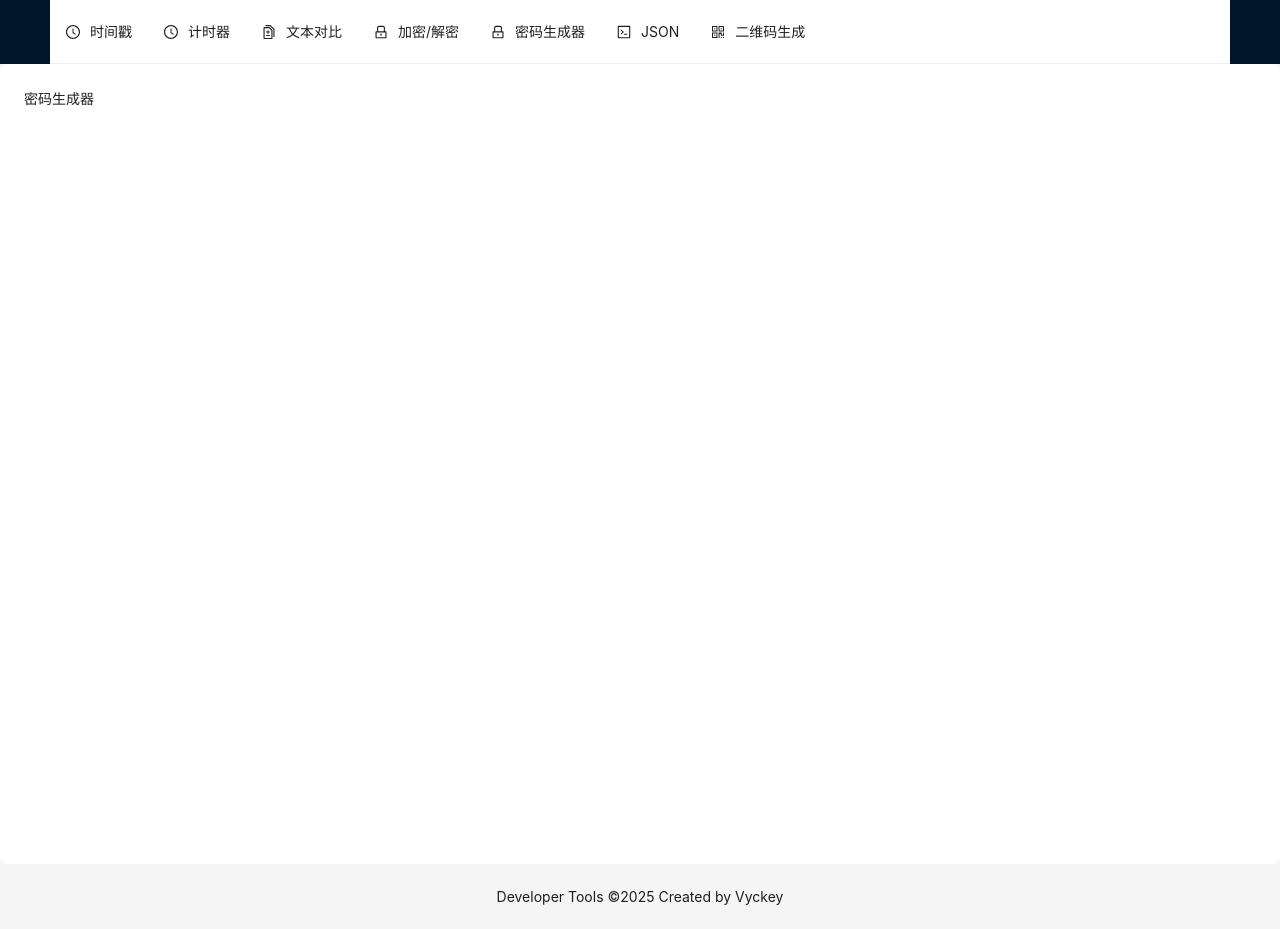
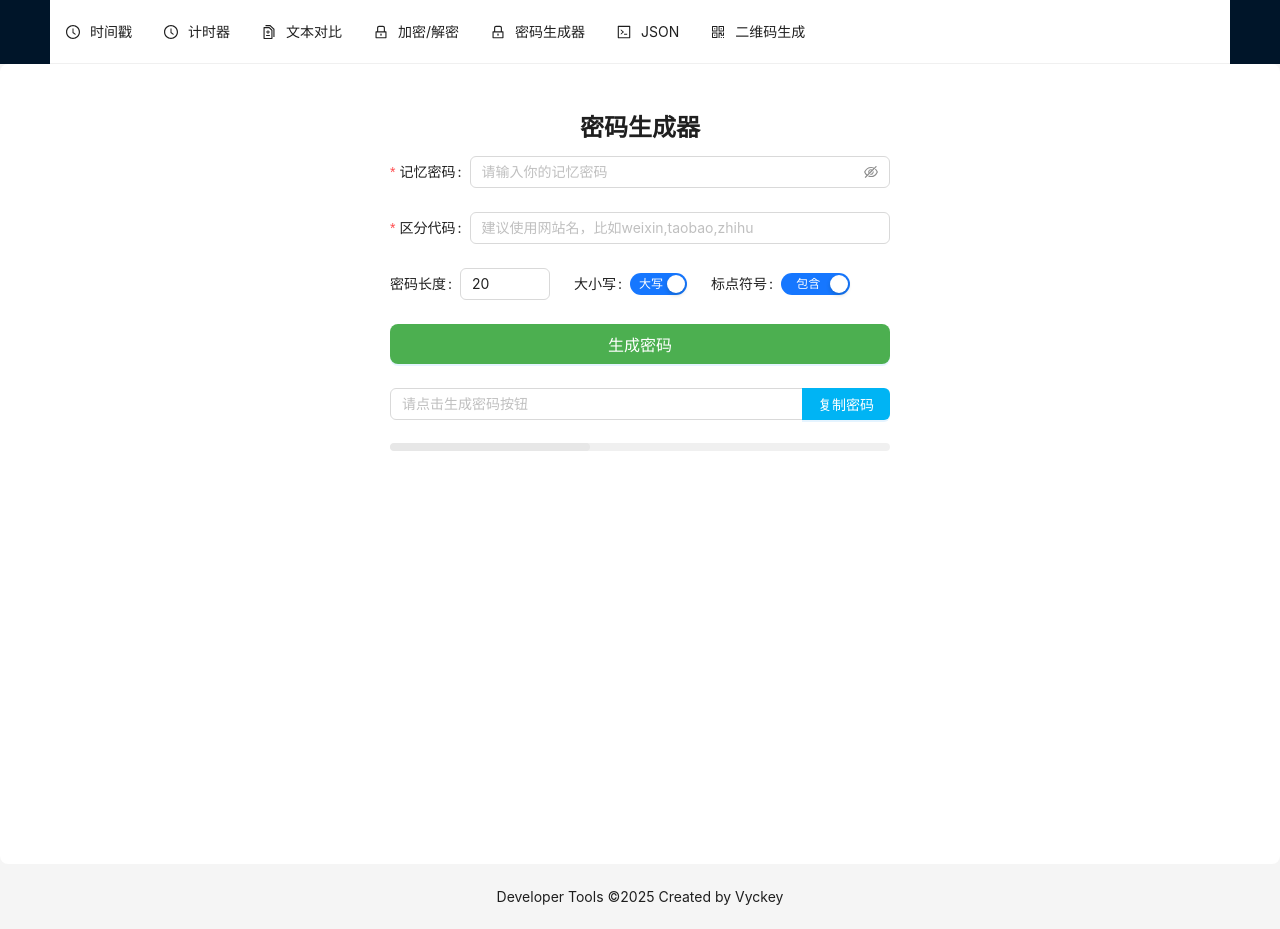
Before and after one commit to vyckey/vyckey.github.io, a React (Create React App) app: page /tools/password in a window 1280 px wide. Built offline with nearby package versions, Linux system fonts and the light colour scheme.

Commit message:
add password generator tool

```diff
--- a/src/components/tools/PasswordGenerator.tsx
+++ b/src/components/tools/PasswordGenerator.tsx
@@ -1,5 +1,127 @@
-import React from 'react';
+import React, { useState } from 'react';
+import {
+  Button,
+  Flex,
+  Form,
+  Input,
+  InputNumber,
+  message,
+  Progress,
+  Space,
+  Switch,
+} from 'antd';
+import Title from 'antd/es/typography/Title';
+import { hashPassword, generatePassword } from '../../util/password';
+import '../../index.css';
 
 export default function PasswordGenerator() {
-  return <>密码生成器</>;
+  const [password, setPassword] = useState('');
+  const [strength, setStrength] = useState(0);
+
+  interface FormData {
+    password: string;
+    code: string;
+    length: number;
+    punctuation: boolean;
+    capital: boolean;
+  }
+
+  function onGeneratePassword(values: FormData) {
+    const hash = hashPassword(values.password, values.code);
+    const newPassword = generatePassword(
+      hash,
+      values.length,
+      values.punctuation,
+      values.capital
+    );
+    setPassword(newPassword);
+    setStrength(10);
+  }
+
+  function copyPassword() {
+    navigator.clipboard
+      .writeText(password)
+      .then(() => message.success('复制成功'))
+      .catch(() => message.error('复制失败'));
+  }
+
+  return (
+    <div className="form-container">
+      <Title level={3} style={{ textAlign: 'center' }}>
+        密码生成器
+      </Title>
+      <Form<FormData>
+        initialValues={{
+          length: 20,
+          punctuation: true,
+          capital: true,
+        }}
+        onFinish={onGeneratePassword}>
+        <Form.Item
+          name="password"
+          label="记忆密码"
+          required
+          rules={[{ required: true, message: '请输入记忆密码!' }]}>
+          <Input.Password placeholder="请输入你的记忆密码" />
+        </Form.Item>
+        <Form.Item
+          name="code"
+          label="区分代码"
+          required
+          rules={[
+            { required: true, message: '请输入区分代码' },
+            { min: 3, message: '区分代码过短!' },
+          ]}>
+          <Input allowClear placeholder="建议使用网站名，比如weixin,taobao,zhihu" />
+        </Form.Item>
+        <Flex gap="large">
+          <Form.Item name="length" label="密码长度">
+            <InputNumber min={8} max={30} />
+          </Form.Item>
+          <Form.Item name="capital" label="大小写">
+            <Switch
+              checkedChildren="大写"
+              unCheckedChildren="小写"
+              defaultChecked
+            />
+          </Form.Item>
+          <Form.Item name="punctuation" label="标点符号">
+            <Switch
+              checkedChildren="包含"
+              unCheckedChildren="不包含"
+              defaultChecked
+            />
+          </Form.Item>
+        </Flex>
+        <Form.Item>
+          <Button
+            block
+            type="primary"
+            htmlType="submit"
+            size="large"
+            style={{ backgroundColor: '#4caf50' }}>
+            生成密码
+          </Button>
+        </Form.Item>
+        <Space.Compact style={{ width: '100%' }}>
+          <Input value={password} placeholder="请点击生成密码按钮" />
+          <Button
+            type="primary"
+            style={{ backgroundColor: '#00b4f4' }}
+            onClick={copyPassword}>
+            复制密码
+          </Button>
+        </Space.Compact>
+        <div>
+          <Progress
+            style={{ marginTop: 15 }}
+            showInfo={false}
+            status={strength === 0 ? 'exception' : undefined}
+            strokeColor="#e7e7e7"
+            percent={40}
+          />
+        </div>
+      </Form>
+    </div>
+  );
 }
--- a/src/index.css
+++ b/src/index.css
@@ -11,3 +11,15 @@ code {
   font-family: source-code-pro, Menlo, Monaco, Consolas, 'Courier New',
     monospace;
 }
+
+.form-container {
+  width: 100%;
+  max-width: 500px;
+  margin: 0 auto;
+}
+
+@media (min-width: 768px) {
+  .form-container {
+    width: 500px;
+  }
+}
--- /dev/null
+++ b/src/util/password.tsx
@@ -0,0 +1,72 @@
+import CryptoJS from 'crypto-js';
+
+export function hashPassword(password: string, code: string) {
+  const encrypted1 = CryptoJS.HmacSHA256(code, password);
+  const encrypted2 = CryptoJS.HmacSHA256('hello', encrypted1);
+  const encrypted3 = CryptoJS.HmacSHA256('world', encrypted1);
+  const source = CryptoJS.enc.Hex.stringify(encrypted2).split('');
+  const rule = CryptoJS.enc.Hex.stringify(encrypted3).split('');
+  // 字母大小写转换
+  const str = 'whenthecatisawaythemicewillplay666';
+  for (let i = 0; i < source.length; ++i) {
+    if (isNaN(source[i])) {
+      if (str.search(rule[i]) > -1) {
+        source[i] = source[i].toUpperCase();
+      }
+    }
+  }
+  return source.join('');
+}
+
+export function generatePassword(
+  hash: string,
+  length: number,
+  punctuation: boolean,
+  capital: boolean
+) {
+  // 生成字符表
+  const lower = 'abcdefghijklmnopqrstuvwxyz'.split('');
+  const upper = 'ABCDEFGHIJKLMNOPQRSTUVWXYZ'.split('');
+  const number = '0123456789'.split('');
+  const punctuations = '~*-+()!@#$^&'.split('');
+  let alphabet = lower.concat(number);
+  if (punctuation === true) {
+    alphabet = alphabet.concat(punctuations);
+  }
+  if (capital === true) {
+    alphabet = alphabet.concat(upper);
+  }
+
+  // 生成密码
+  // 从0开始截取长度为length的字符串，直到满足密码复杂度为止
+  for (let i = 0; i <= hash.length - length; ++i) {
+    const sub_hash = hash.slice(i, i + length).split('');
+    let count = 0;
+    const map_index = sub_hash.map(function (c) {
+      count = (count + c.charCodeAt(0)) % alphabet.length;
+      return count;
+    });
+    const sk_pwd = map_index.map(function (k) {
+      return alphabet[k];
+    });
+
+    // 验证密码
+    const matched = [false, false, false, false];
+    sk_pwd.forEach(function (e) {
+      matched[0] = matched[0] || lower.includes(e);
+      matched[1] = matched[1] || upper.includes(e);
+      matched[2] = matched[2] || number.includes(e);
+      matched[3] = matched[3] || punctuations.includes(e);
+    });
+    if (capital !== true) {
+      matched[1] = true;
+    }
+    if (punctuation !== true) {
+      matched[3] = true;
+    }
+    if (!matched.includes(false)) {
+      return sk_pwd.join('');
+    }
+  }
+  return '';
+}
```
